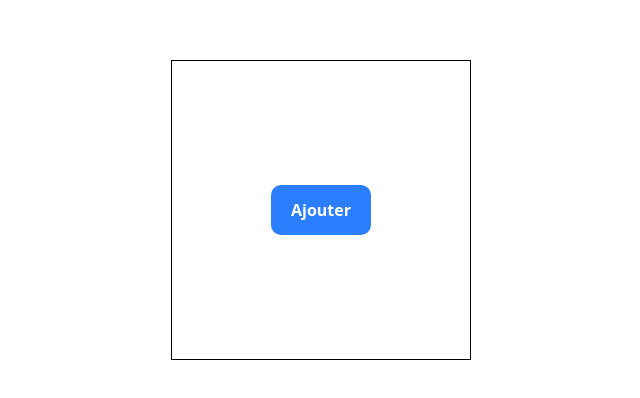
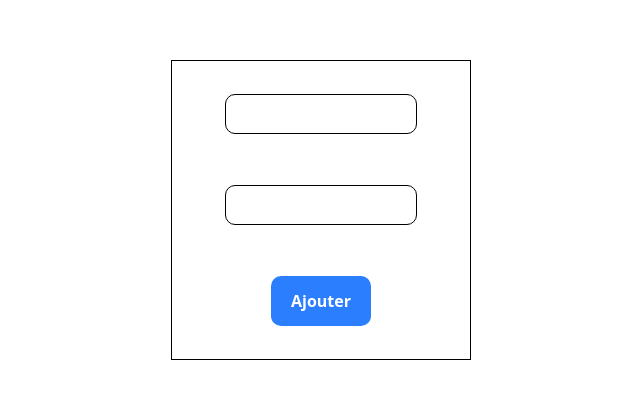
Before and after one commit to ALAAHAJHOUJ/Pratique2, a React (Vite) app: page /Ajouter in a window 1280 px wide. Shown: the part 190-588 px from the top of the page, without its empty margins (319-959 px from the left). Built offline with nearby package versions, Linux system fonts and the light colour scheme.

Commit message:
changement

```diff
--- a/src/API2.jsx
+++ b/src/API2.jsx
@@ -1,15 +1,17 @@
-import React, { useEffect, useState } from 'react'
+import React, { useEffect, useRef, useState } from 'react'
 
 function API2() {
-  const [liste,setListe]=useState({})
-  const [loading,setLoading]=useState(true)
-  const [erreur,setErreur]=useState(false)
 
+  const ref1=useRef();
+  const ref2=useRef();
 
 
   const Envoyer=async()=>{
+       if(!ref1.current.value || !ref2.current.value) return
+
+
        try {
-          const resultat1=await fetch("http://localhost:4000/Ajouter/",{method:"POST",body:JSON.stringify({name1:"HAJHOUJ1",name2:"israe1"}),headers:{"Content-Type":"application/json"}})
+          const resultat1=await fetch("http://localhost:4000/Ajouter/",{method:"POST",body:JSON.stringify({name1:ref1.current.value,name2:ref2.current.value}),headers:{"Content-Type":"application/json"}})
 
           const resultat2=await resultat1.text()
 
@@ -26,6 +28,8 @@ function API2() {
 
   return (
     <div className='border-black border-[1px] flex flex-wrap justify-center items-center gap-[10px] w-[300px] min-h-[300px] p-3'>
+      <input ref={ref1} type="text" className='border w-[70%] h-[40px] box-border p-2 rounded-[10px]'/>
+      <input ref={ref2} type="text" className='border w-[70%] h-[40px] box-border p-2 rounded-[10px]'/>
       <button onClick={Envoyer} className='bg-blue-500 font-bold hover:bg-blue-300 cursor-pointer text-white w-[100px] h-[50px] rounded-[10px] flex justify-center items-center'>Ajouter</button>
     </div>
   )
--- a/src/Router1.jsx
+++ b/src/Router1.jsx
@@ -13,9 +13,7 @@ function Router1() {
   return (
     <BrowserRouter>
       <Routes>
-                <Route path="/" element={<div>HELLO</div>}>
-
-                </Route>
+                <Route path="/" element={<div>HELLO</div>}></Route>
                 <Route path='/Ajouter/' element={<API2></API2>}></Route>
                 <Route path='/supprimer/' element={<Supprimer22></Supprimer22>}></Route>
                 <Route path='/recuperer/' element={<Recuperer11></Recuperer11>}></Route>
```
